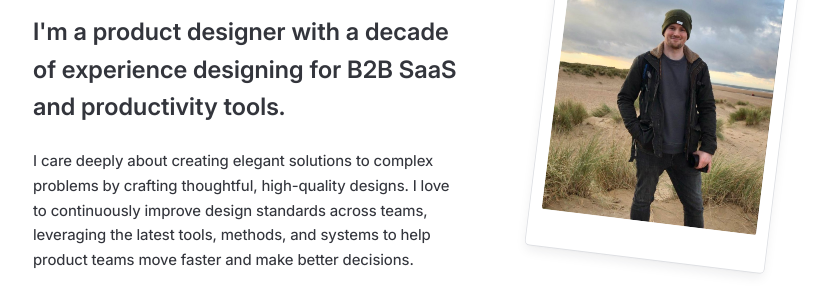
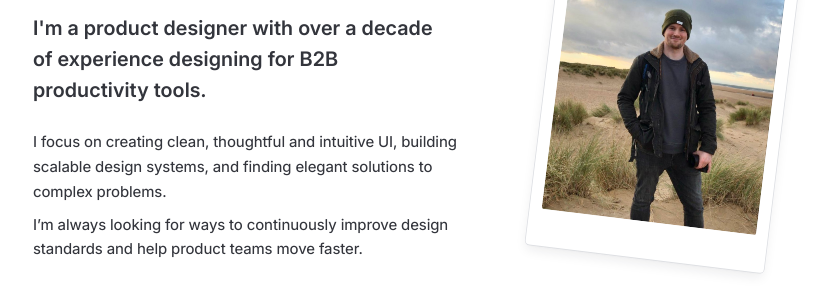
Before and after one commit to jack-brind/personal-site, a website built with Vite: page index.html in a window 1280 px wide. Shown: the part 184-491 px from the top of the page, without its empty margins (263-1094 px from the left). Built offline with nearby package versions, Linux system fonts and the light colour scheme; some packages are replaced by stand-ins of ours.

Commit message:
Upgrade vite dependency and landing page copy

```diff
--- a/index.html
+++ b/index.html
@@ -13,15 +13,17 @@
         <div class="header__headline">
           <h1>Hey, I'm Jack 👋🏼</h1>
           <h2>
-            I'm a product designer with a decade of experience designing for B2B
-            SaaS and productivity tools.
+            I'm a product designer with over a decade of experience designing
+            for B2B productivity tools.
           </h2>
           <p style="margin-top: 0px">
-            I care deeply about creating elegant solutions to complex problems
-            by crafting thoughtful, high-quality designs. I love to continuously
-            improve design standards across teams, leveraging the latest tools,
-            methods, and systems to help product teams move faster and make
-            better decisions.
+            I focus on creating clean, thoughtful and intuitive UI, building
+            scalable design systems, and finding elegant solutions to complex
+            problems.
+          </p>
+          <p style="margin-top: 0px">
+            I’m always looking for ways to continuously improve design standards
+            and help product teams move faster.
           </p>
         </div>
         <div class="header__polariod">
--- a/package.json
+++ b/package.json
@@ -9,7 +9,7 @@
     "preview": "vite preview"
   },
   "devDependencies": {
-    "vite": "^6.2.0"
+    "vite": "^6.2.3"
   },
   "dependencies": {
     "@vercel/analytics": "^1.5.0",
--- a/style.css
+++ b/style.css
@@ -703,7 +703,7 @@
   }
 
   .header__headline h2 {
-    font-size: var(--font-size-8);
+    font-size: var(--font-size-7);
   }
 
   hr {
```
Also changed, not shown: 1 other file.
